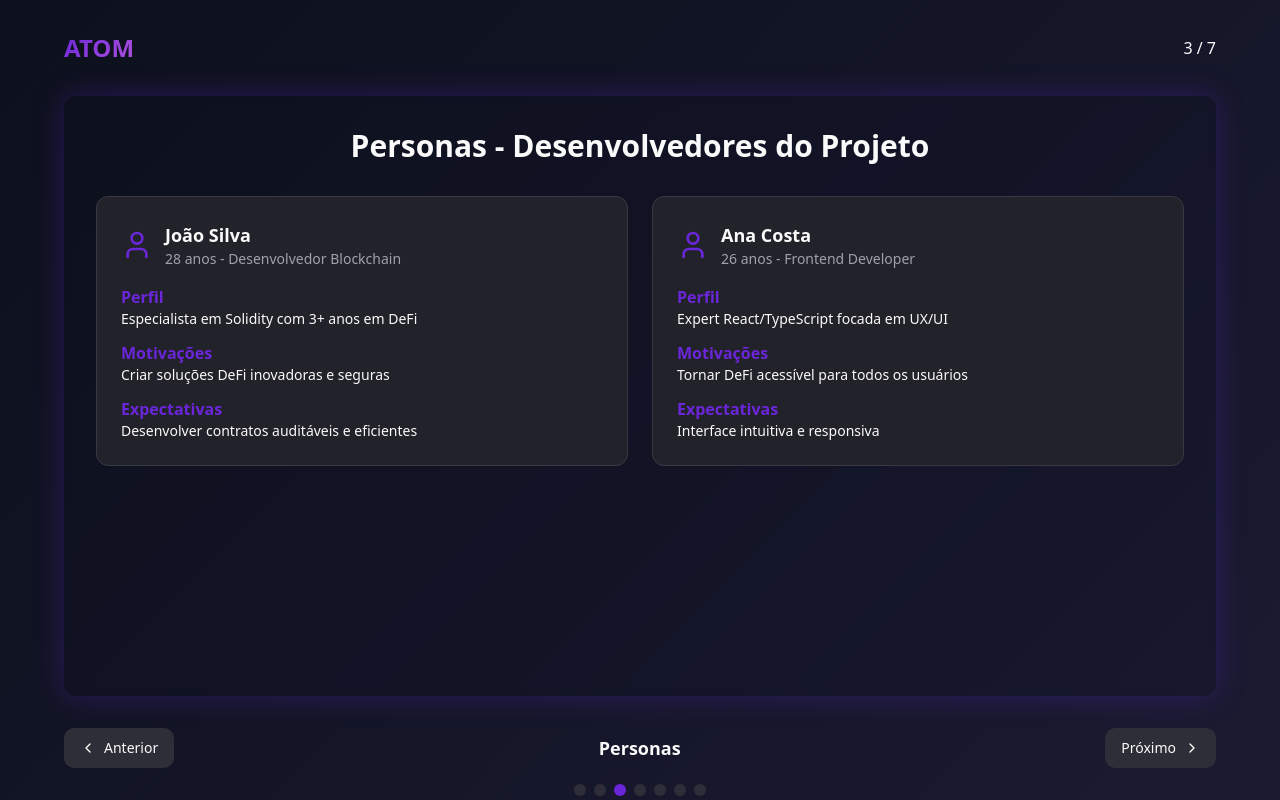
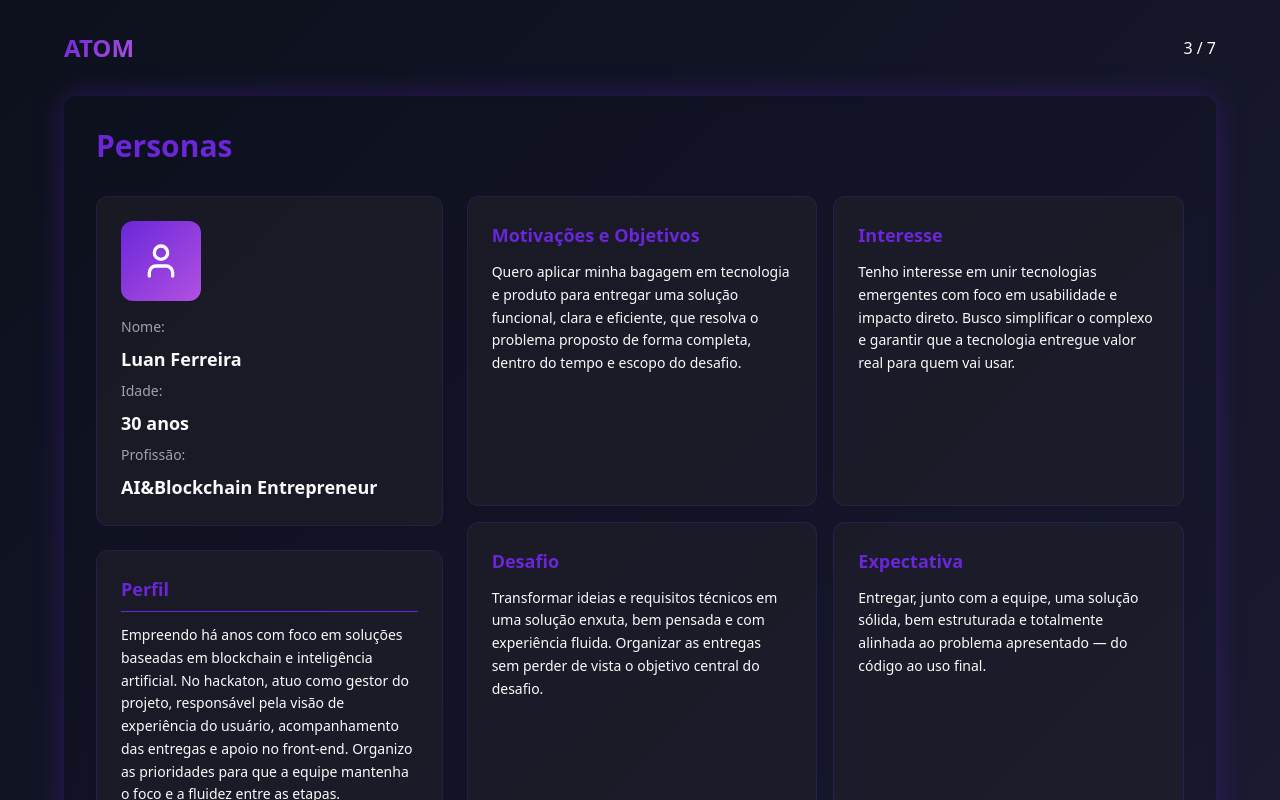
Before and after one commit to ThiagoSantosSouza/token-swap-roadmap, a React (Vite) app: page / in a window 1280 px wide. Both pictures are taken after a click on the button 620 px from the left and 790 px from the top of the page. Shown: the top 800 px of the page. Built offline with nearby package versions, Linux system fonts and the light colour scheme.

Commit message:
Add persona slide for Luan Ferreira
Implement a new persona slide with the provided information for Luan Ferreira, following the existing template.

```diff
--- a/src/components/Presentation.tsx
+++ b/src/components/Presentation.tsx
@@ -77,56 +77,86 @@ const ProblemSlide = () => (
 );
 
 const PersonasSlide = () => (
-  <div className="space-y-6">
-    <h2 className="text-3xl font-bold text-center mb-8">Personas - Desenvolvedores do Projeto</h2>
-    <div className="grid grid-cols-2 gap-6">
-      <Card className="p-6 bg-card border-border">
-        <div className="flex items-center mb-4">
-          <User className="w-8 h-8 mr-3 text-primary" />
-          <div>
-            <h3 className="text-lg font-semibold">João Silva</h3>
-            <p className="text-sm text-muted-foreground">28 anos - Desenvolvedor Blockchain</p>
+  <div className="space-y-8">
+    <h2 className="text-3xl font-bold text-left mb-8 text-primary">Personas</h2>
+
+    <div className="grid grid-cols-3 gap-6 h-full">
+      {/* Main Profile Section */}
+      <div className="col-span-1 space-y-6">
+        <Card className="p-6 bg-card/50 border-primary/20">
+          <div className="space-y-4">
+            <div className="w-20 h-20 bg-gradient-accent rounded-lg flex items-center justify-center mb-4">
+              <User className="w-10 h-10 text-white" />
+            </div>
+            <div className="space-y-2">
+              <div className="text-sm text-muted-foreground">Nome:</div>
+              <div className="text-lg font-semibold text-foreground">Luan Ferreira</div>
+
+              <div className="text-sm text-muted-foreground">Idade:</div>
+              <div className="text-lg font-semibold text-foreground">30 anos</div>
+
+              <div className="text-sm text-muted-foreground">Profissão:</div>
+              <div className="text-lg font-semibold text-foreground">AI&Blockchain Entrepreneur</div>
+            </div>
           </div>
-        </div>
-        <div className="space-y-3">
-          <div>
-            <h4 className="font-semibold text-primary">Perfil</h4>
-            <p className="text-sm">Especialista em Solidity com 3+ anos em DeFi</p>
+        </Card>
+
+        <Card className="p-6 bg-card/50 border-primary/20">
+          <div className="space-y-3">
+            <h4 className="text-lg font-semibold text-primary border-b border-primary pb-2">Perfil</h4>
+            <p className="text-sm text-card-foreground leading-relaxed">
+              Empreendo há anos com foco em soluções baseadas em blockchain e inteligência artificial.
+              No hackaton, atuo como gestor do projeto, responsável pela visão de experiência do usuário,
+              acompanhamento das entregas e apoio no front-end. Organizo as prioridades para que a equipe
+              mantenha o foco e a fluidez entre as etapas.
+            </p>
           </div>
-          <div>
-            <h4 className="font-semibold text-primary">Motivações</h4>
-            <p className="text-sm">Criar soluções DeFi inovadoras e seguras</p>
+        </Card>
+      </div>
+
+      {/* Info Cards Grid */}
+      <div className="col-span-2 grid grid-cols-2 gap-4">
+        <Card className="p-6 bg-card/50 border-primary/20">
+          <div className="space-y-3">
+            <h4 className="text-lg font-semibold text-primary">Motivações e Objetivos</h4>
+            <p className="text-sm text-card-foreground leading-relaxed">
+              Quero aplicar minha bagagem em tecnologia e produto para entregar uma solução funcional,
+              clara e eficiente, que resolva o problema proposto de forma completa, dentro do tempo e
+              escopo do desafio.
+            </p>
           </div>
-          <div>
-            <h4 className="font-semibold text-primary">Expectativas</h4>
-            <p className="text-sm">Desenvolver contratos auditáveis e eficientes</p>
+        </Card>
+
+        <Card className="p-6 bg-card/50 border-primary/20">
+          <div className="space-y-3">
+            <h4 className="text-lg font-semibold text-primary">Interesse</h4>
+            <p className="text-sm text-card-foreground leading-relaxed">
+              Tenho interesse em unir tecnologias emergentes com foco em usabilidade e impacto direto.
+              Busco simplificar o complexo e garantir que a tecnologia entregue valor real para quem vai usar.
+            </p>
           </div>
-        </div>
-      </Card>
+        </Card>
 
-      <Card className="p-6 bg-card border-border">
-        <div className="flex items-center mb-4">
-          <User className="w-8 h-8 mr-3 text-primary" />
-          <div>
-            <h3 className="text-lg font-semibold">Ana Costa</h3>
-            <p className="text-sm text-muted-foreground">26 anos - Frontend Developer</p>
+        <Card className="p-6 bg-card/50 border-primary/20">
+          <div className="space-y-3">
+            <h4 className="text-lg font-semibold text-primary">Desafio</h4>
+            <p className="text-sm text-card-foreground leading-relaxed">
+              Transformar ideias e requisitos técnicos em uma solução enxuta, bem pensada e com experiência
+              fluida. Organizar as entregas sem perder de vista o objetivo central do desafio.
+            </p>
           </div>
-        </div>
-        <div className="space-y-3">
-          <div>
-            <h4 className="font-semibold text-primary">Perfil</h4>
-            <p className="text-sm">Expert React/TypeScript focada em UX/UI</p>
+        </Card>
+
+        <Card className="p-6 bg-card/50 border-primary/20">
+          <div className="space-y-3">
+            <h4 className="text-lg font-semibold text-primary">Expectativa</h4>
+            <p className="text-sm text-card-foreground leading-relaxed">
+              Entregar, junto com a equipe, uma solução sólida, bem estruturada e totalmente alinhada ao
+              problema apresentado — do código ao uso final.
+            </p>
           </div>
-          <div>
-            <h4 className="font-semibold text-primary">Motivações</h4>
-            <p className="text-sm">Tornar DeFi acessível para todos os usuários</p>
-          </div>
-          <div>
-            <h4 className="font-semibold text-primary">Expectativas</h4>
-            <p className="text-sm">Interface intuitiva e responsiva</p>
-          </div>
-        </div>
-      </Card>
+        </Card>
+      </div>
     </div>
   </div>
 );
```
